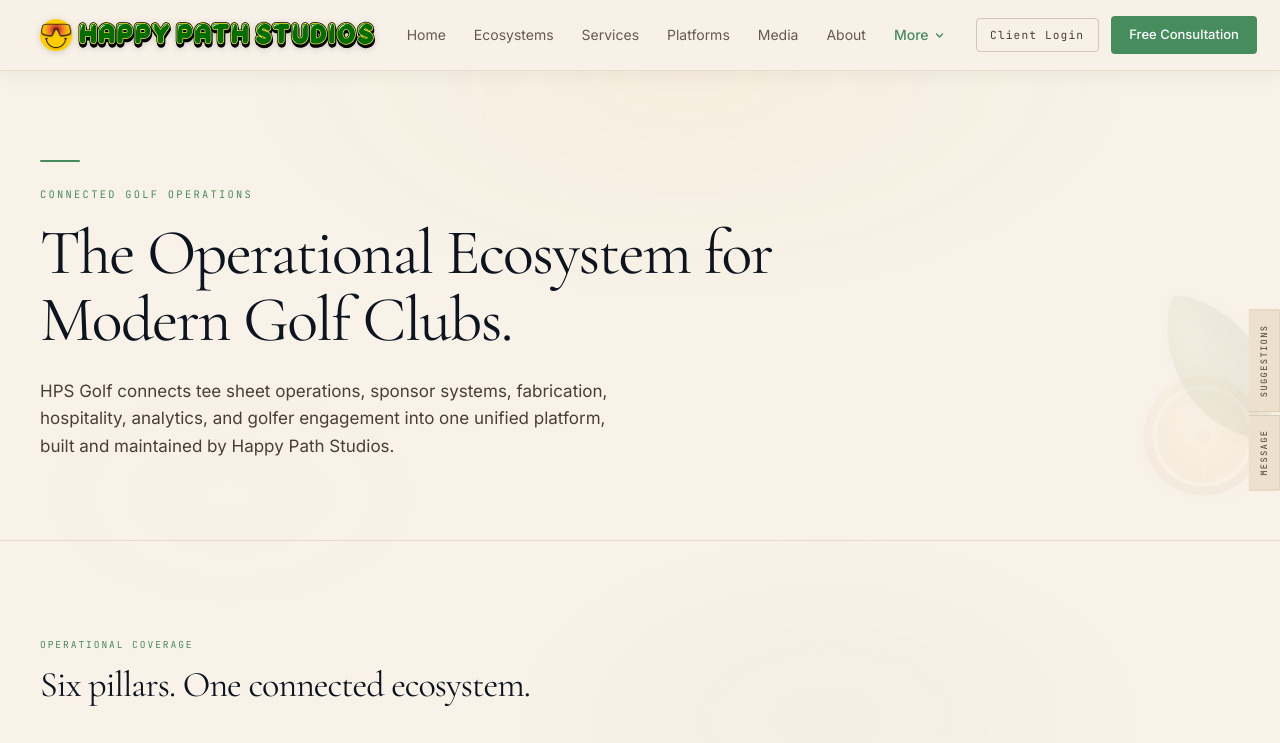
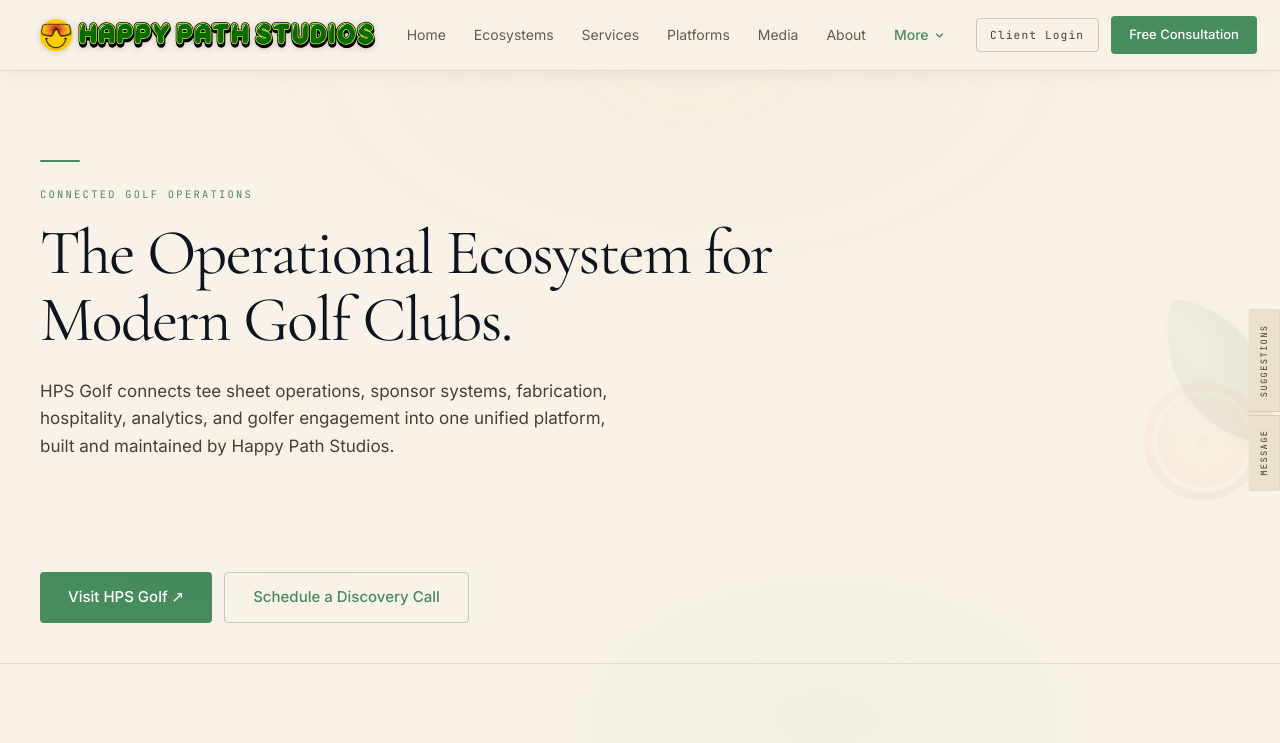
Before and after one commit to ronschnier/hps-studio, a React (Vite) app: page /golf in a window 1280 px wide. Shown: the top 743 px of the page. Built offline with nearby package versions, Linux system fonts and the light colour scheme.

Commit message:
Refine HPS Golf CTA section and improve conversion flow

```diff
--- a/src/pages/HPSGolfPage.tsx
+++ b/src/pages/HPSGolfPage.tsx
@@ -424,6 +424,34 @@
         description="HPS Golf connects tee sheet operations, sponsor systems, fabrication, hospitality, analytics, and golfer engagement into one unified platform, built and maintained by Happy Path Studios."
         accentColor="var(--color-hps-green)"
       />
+
+      {/* ── Hero CTAs ──────────────────────────────────────────────── */}
+      <div style={{ background: 'var(--color-hps-cream)', paddingTop: '2rem', paddingBottom: '2.5rem', borderBottom: '1px solid rgba(200,180,154,0.35)', marginTop: '-1px' }}>
+        <div className="max-w-7xl mx-auto px-6 lg:px-10">
+          <div className="flex flex-wrap gap-3">
+            <a
+              href="https://hpsgolf.app"
+              target="_blank"
+              rel="noopener noreferrer"
+              className="inline-flex items-center justify-center font-body font-medium rounded-sm transition-all duration-200"
+              style={{ padding: '0.75rem 1.75rem', background: 'var(--color-hps-green)', color: '#ffffff', textDecoration: 'none', fontSize: '0.9375rem' }}
+              onMouseEnter={e => (e.currentTarget.style.opacity = '0.88')}
+              onMouseLeave={e => (e.currentTarget.style.opacity = '1')}
+            >
+              Visit HPS Golf ↗
+            </a>
+            <Link
+              to="/contact"
+              className="inline-flex items-center justify-center font-body font-medium rounded-sm transition-all duration-200"
+              style={{ padding: '0.75rem 1.75rem', background: 'transparent', color: 'var(--color-hps-green)', border: '1px solid rgba(71,140,92,0.35)', textDecoration: 'none', fontSize: '0.9375rem' }}
+              onMouseEnter={e => { e.currentTarget.style.borderColor = 'var(--color-hps-green)'; e.currentTarget.style.background = 'rgba(71,140,92,0.05)' }}
+              onMouseLeave={e => { e.currentTarget.style.borderColor = 'rgba(71,140,92,0.35)'; e.currentTarget.style.background = 'transparent' }}
+            >
+              Schedule a Discovery Call
+            </Link>
+          </div>
+        </div>
+      </div>
 
       {/* ── Operational Pillars ────────────────────────────────────── */}
       <section className="py-16 lg:py-24" style={{ background: 'var(--color-hps-cream)' }}>
@@ -1012,6 +1040,51 @@
       {/* ── Golf Deployment Reality ──────────────────────────────────── */}
       <HPSGolfDeploymentReality />
 
+      {/* ── Bottom Conversion Section ────────────────────────────────── */}
+      <section className="py-16 lg:py-24" style={{ background: 'var(--color-hps-parchment)', borderTop: '1px solid rgba(200,180,154,0.40)' }}>
+        <div className="max-w-7xl mx-auto px-6 lg:px-10">
+          <div
+            data-reveal
+            className="rounded-sm p-10 lg:p-14 flex flex-col lg:flex-row items-start lg:items-center justify-between gap-8"
+            style={{ background: 'var(--color-hps-cream)', border: '1px solid rgba(200,180,154,0.40)', borderLeft: '4px solid var(--color-hps-green)' }}
+          >
+            <div className="max-w-xl">
+              <p className="font-mono uppercase mb-3" style={{ fontSize: '0.58rem', letterSpacing: '0.2em', color: 'var(--color-hps-green)' }}>
+                Ready to see it in action
+              </p>
+              <h2 className="font-display mb-4" style={{ fontSize: 'clamp(1.5rem, 2.5vw, 2rem)', color: 'var(--color-hps-ink)', lineHeight: 1.1 }}>
+                Ready to See HPS Golf in Action?
+              </h2>
+              <p className="font-body leading-relaxed" style={{ fontSize: '0.9375rem', color: 'var(--color-hps-smoke)' }}>
+                HPS Golf combines tee sheets, golfer engagement, sponsor surfaces, QR experiences, analytics, operational intelligence, and club management into a single platform.
+              </p>
+            </div>
+            <div className="flex flex-wrap gap-3 shrink-0">
+              <a
+                href="https://hpsgolf.app"
+                target="_blank"
+                rel="noopener noreferrer"
+                className="inline-flex items-center justify-center font-body font-medium rounded-sm transition-all duration-200"
+                style={{ padding: '0.75rem 1.75rem', background: 'var(--color-hps-green)', color: '#ffffff', textDecoration: 'none', fontSize: '0.9375rem' }}
+                onMouseEnter={e => (e.currentTarget.style.opacity = '0.88')}
+                onMouseLeave={e => (e.currentTarget.style.opacity = '1')}
+              >
+                Visit HPS Golf ↗
+              </a>
+              <Link
+                to="/contact"
+                className="inline-flex items-center justify-center font-body font-medium rounded-sm transition-all duration-200"
+                style={{ padding: '0.75rem 1.75rem', background: 'transparent', color: 'var(--color-hps-green)', border: '1px solid rgba(71,140,92,0.35)', textDecoration: 'none', fontSize: '0.9375rem' }}
+                onMouseEnter={e => { e.currentTarget.style.borderColor = 'var(--color-hps-green)'; e.currentTarget.style.background = 'rgba(71,140,92,0.05)' }}
+                onMouseLeave={e => { e.currentTarget.style.borderColor = 'rgba(71,140,92,0.35)'; e.currentTarget.style.background = 'transparent' }}
+              >
+                Schedule a Discovery Call
+              </Link>
+            </div>
+          </div>
+        </div>
+      </section>
+
       <CTABand
         headline="Build a Connected Golf Ecosystem."
         subhead="Operations, fabrication, sponsorships, analytics, and golfer engagement in one connected platform."
```
